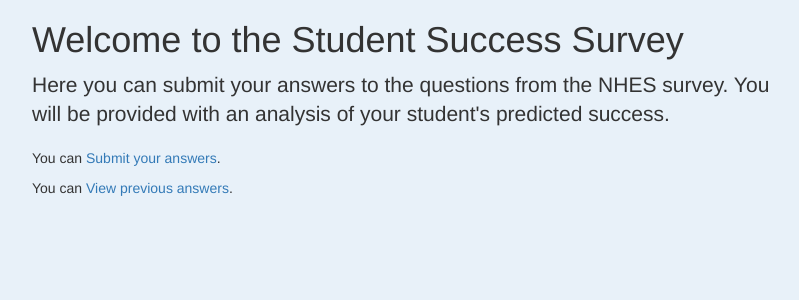
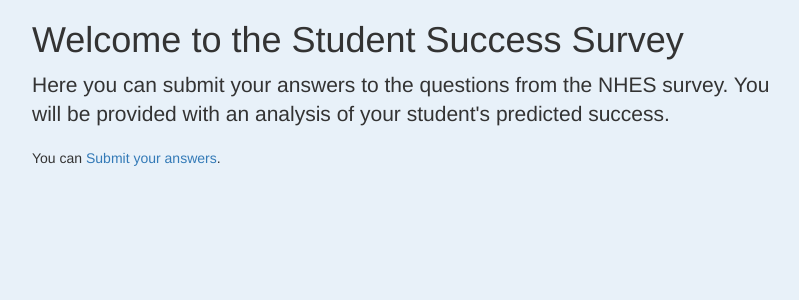
Before and after one commit to agmeadows/Student_Success_Analysis, a Flask app: page / in a window 1280 px wide. Shown: the top 300 px of the page, without its empty margins (38-837 px from the left). Run offline with Flask 2, Linux system fonts and the light colour scheme; some libraries are stand-ins or nearby versions.

Commit message:
Update index.html

```diff
--- a/templates/index.html
+++ b/templates/index.html
@@ -24,7 +24,6 @@ Student Success Survey
 
 	  <!-- links -->
 	  <p>You can <a href="{{ url_for('add_record') }}">Submit your answers</a>.</p>
-    <p>You can <a href="{{ url_for( 'select_record' ) }}">View previous answers</a>.</p>
 
     </div>
   </div>
```
